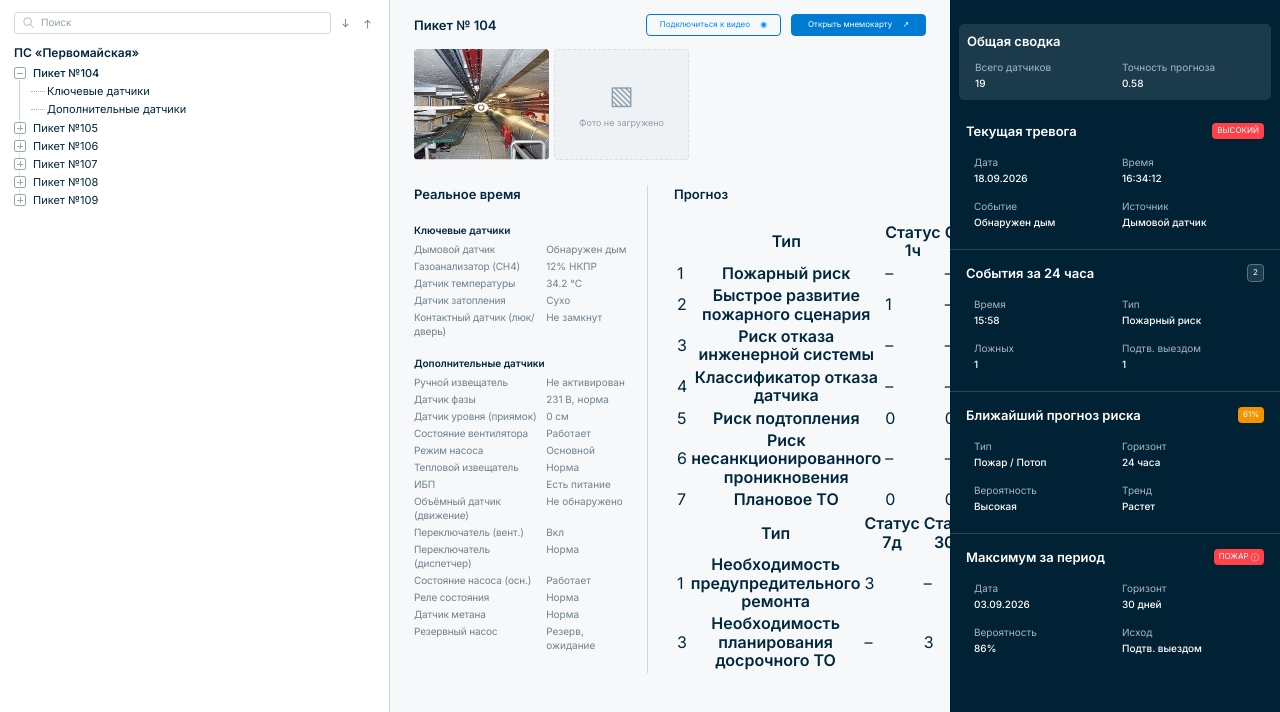
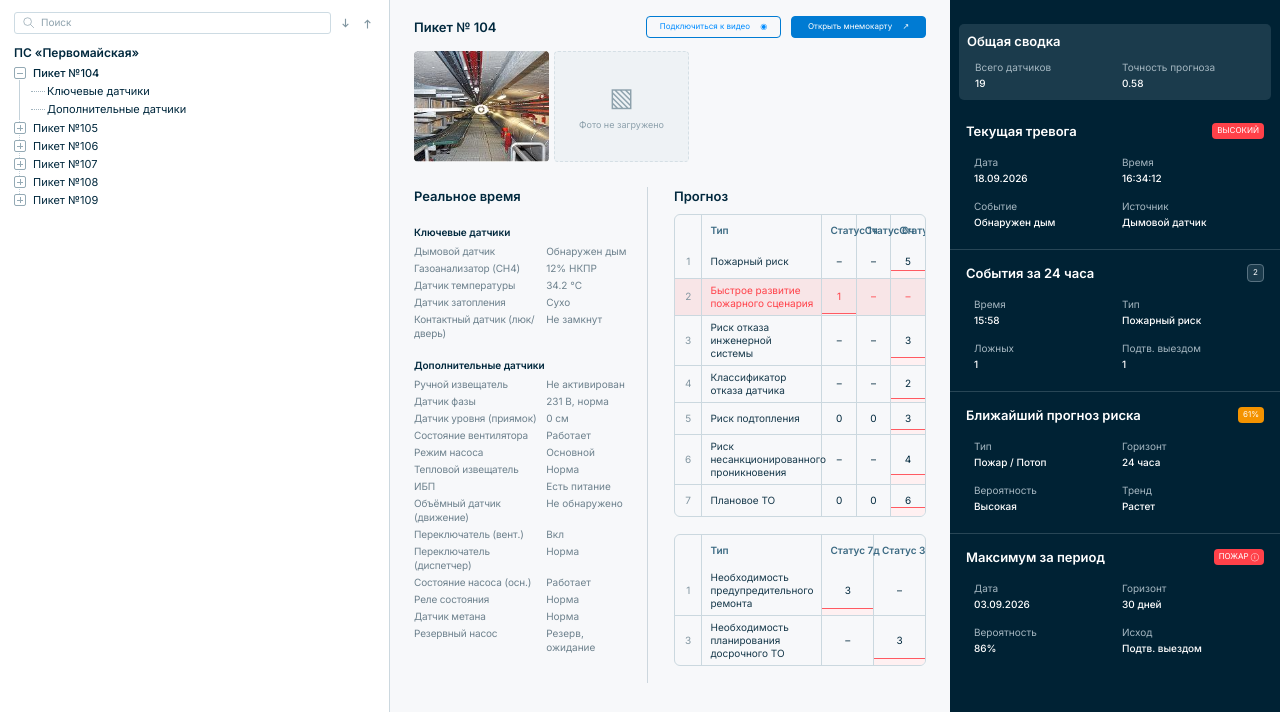
Before and after one commit to fotolx/pulse_ai_hakaton, a Django app: page /equipment/ in a window 1280 px wide. Shown: the part 88-800 px from the top of the page. Run offline with Django 5.2, Linux system fonts and the light colour scheme; parts of the project's set-up code (start-up, migrations or seed data) failed here and were passed over.

Commit message:
Update equipment.css

```diff
--- a/pulse_ai/static/css/pages/equipment.css
+++ b/pulse_ai/static/css/pages/equipment.css
@@ -142,7 +142,7 @@ body[data-page="equipment"] *::-webkit-scrollbar-thumb:hover { background: #8da1
 .equipment__branches button { min-height: 24px; padding-block: 2px; }
 @media (min-width: 1151px) {
   .equipment { grid-template-columns: 390px minmax(0, 1fr) clamp(330px, 23.65vw, 454px); }
-  .equipment__tree { padding: 16px 14px 16px 22px }
+  .equipment__tree { padding: 16px 14px; }
   .equipment__summary { min-width: 0; }
 }
 
@@ -164,7 +164,7 @@ body[data-page="equipment"] *::-webkit-scrollbar-thumb:hover { background: #8da1
   .equipment__branches { margin-left: 5px; padding: 0 0 1px 27px; }
   .equipment__branches button { min-height: 18px; }
   .equipment__branches button::before { left: -16px; width: 14px; }
-  .equipment__main { padding: 14px 24px 16px; }
+  .equipment__main { padding: 16px 24px 12px; }
   .equipment__toolbar { margin-bottom: 13px; flex-wrap: nowrap; }
   .equipment__toolbar > div { gap: 10px; }
   .equipment__button { min-height: 22px; width: 135px; padding: 4px 10px; white-space: nowrap; font-size: 8px !important; }
@@ -179,7 +179,7 @@ body[data-page="equipment"] *::-webkit-scrollbar-thumb:hover { background: #8da1
   .equipment__sensor-group dl > div { grid-template-columns: 1.5fr 1fr; gap: 8px; margin-bottom: 3px; font-size: 10px; line-height: 14px; }
   .equipment__sensor-group dt { letter-spacing: -.15px; }
   .equipment__forecast { padding-left: 26px; }
-  .equipment__forecast h2 { margin-bottom: 17px; }
+  .equipment__forecast h2 { margin-bottom: 9px; }
   .equipment__legend { margin-bottom: 9px; font-size: 7px; }
   .equipment__charts { gap: 27px; }
   .equipment__chart figcaption { min-height: 20px; margin-bottom: 0; font-size: 10px; flex-wrap: nowrap; }
@@ -195,6 +195,29 @@ body[data-page="equipment"] *::-webkit-scrollbar-thumb:hover { background: #8da1
   .equipment__badge { padding: 3px 5px; font-size: 8px; }
 }
 
+.equipment__forecast-table { overflow: hidden; margin-bottom: 17px; border: 1px solid #cbd8df; border-radius: 6px; background: #f7f8fa; }
+.equipment__forecast-table table { width: 100%; border-collapse: collapse; table-layout: fixed; font-size: 10px; line-height: 13px; }
+.equipment__forecast-table th, .equipment__forecast-table td { height: 32px; padding: 5px 8px; border-right: 1px solid #cbd8df; border-bottom: 1px solid #cbd8df; font-weight: 400; text-align: center; vertical-align: middle; }
+.equipment__forecast-table tr:last-child > * { border-bottom: 0; }
+.equipment__forecast-table tr > *:last-child { border-right: 0; }
+.equipment__forecast-table thead th { height: 31px; color: #3c6a83; font-weight: 600; white-space: nowrap; }
+.equipment__forecast-table th:nth-child(1) { width: 27px; color: #8195a0; }
+.equipment__forecast-table th:nth-child(2) { width: 48%; text-align: left; }
+.equipment__forecast-table tbody th { color: #17394b; text-align: left; }
+.equipment__forecast-table tbody td:first-child { color: #8195a0; }
+.equipment__forecast-value { position: relative; isolation: isolate; overflow: hidden; }
+.equipment__forecast-value span { position: relative; z-index: 1; }
+.equipment__forecast-value::before { content: ''; position: absolute; z-index: -1; left: 0; right: 0; bottom: 0; height: var(--level); background: #fff0f1; }
+.equipment__forecast-value::after { content: ''; position: absolute; left: 0; right: 0; bottom: var(--level); height: 1px; background: #ff5a62; transform: translateY(1px); }
+.equipment__forecast-value[style*="--level:0%"]::after { display: none; }
+.equipment__forecast-row--danger { background: #f8e5e7; color: #ff4149; }
+.equipment__forecast-row--danger th { color: #ff4149 !important; }
+
+@media (min-width: 1501px) {
+  .equipment__forecast-table table { font-size: 13px; line-height: 16px; }
+  .equipment__forecast-table th, .equipment__forecast-table td { height: 42px; }
+}
+
 /* Desktop spacing follows the supplied 1920 × 1080 registry layout. */
 @media (min-width: 1501px) {
   .equipment__main { padding: 22px 24px 18px; }
```
